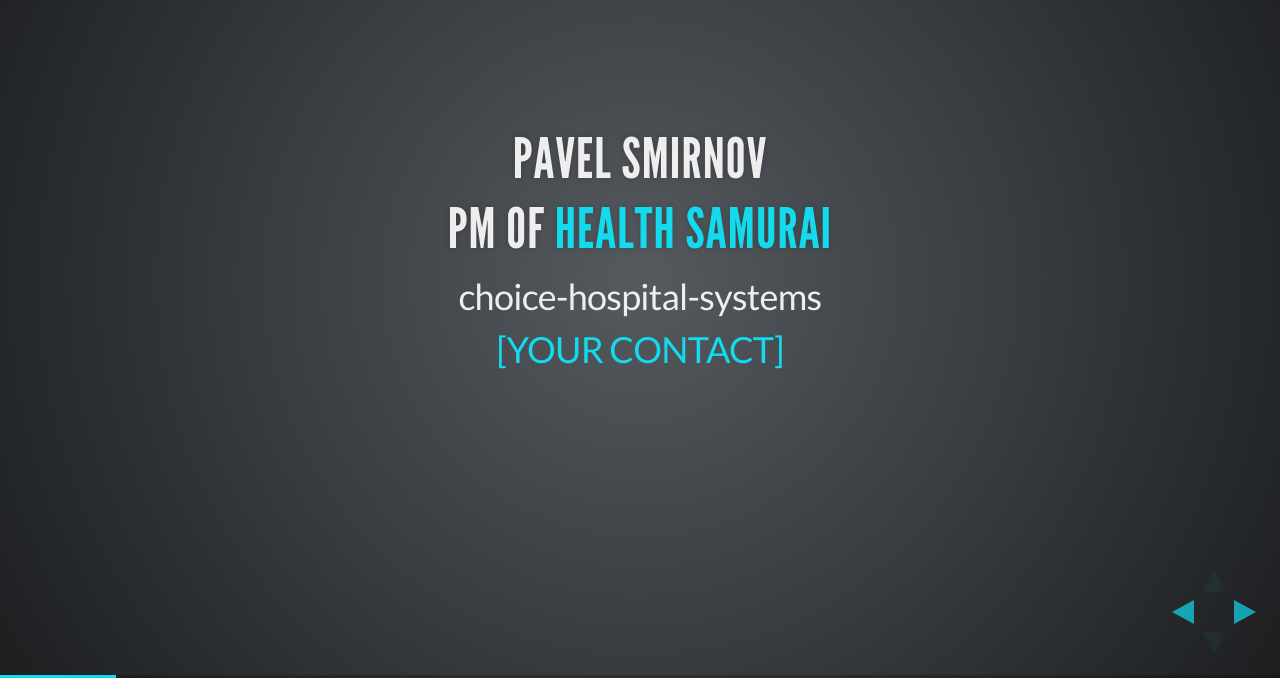
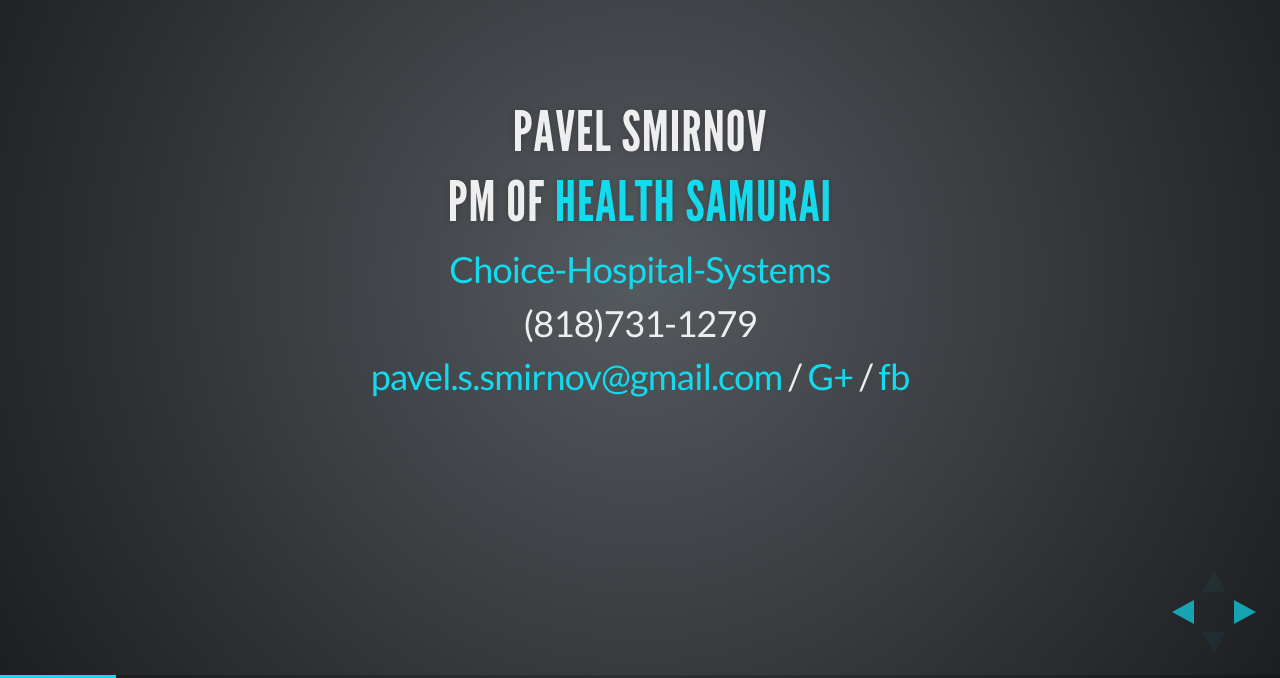
Before and after one commit to pavelone/fhirbase-slides, a website: page index.html in a window 1280 px wide. Both pictures are taken after a click on the element 1251 px from the left and 734 px from the top of the page. Shown: the part 122-800 px from the top of the page. Drawn offline with Linux system fonts and the light colour scheme.

Commit message:
Update index.html

```diff
--- a/index.html
+++ b/index.html
@@ -85,11 +85,16 @@
     <section>
       <h3> Pavel Smirnov <h3>
       <h3> PM of <a href="http://healthsamurai.github.io/">health samurai</a></h3>
-      <p>choice-hospital-systems</p>
+      <p><a href="http://choice-hs.com/">Choice-Hospital-Systems</a></p>
+      <p>(818)731-1279</p>
       <p>
-      <a href="http://twitter.com/your_contact">[YOUR CONTACT]</a>
+      <a href="mailto:pavel.s.smirnov@gmail.com">pavel.s.smirnov@gmail.com</a> /
+      <a href="https://plus.google.com/u/0/+PavelSmirnovS">G+</a> /
+      <a href="https://www.facebook.com/pavel.smirnov">fb</a>
+      </p>
       </p>
     </section>
+
     <section data-markdown>
       <script type="text/template">
        ## Agenda
```
